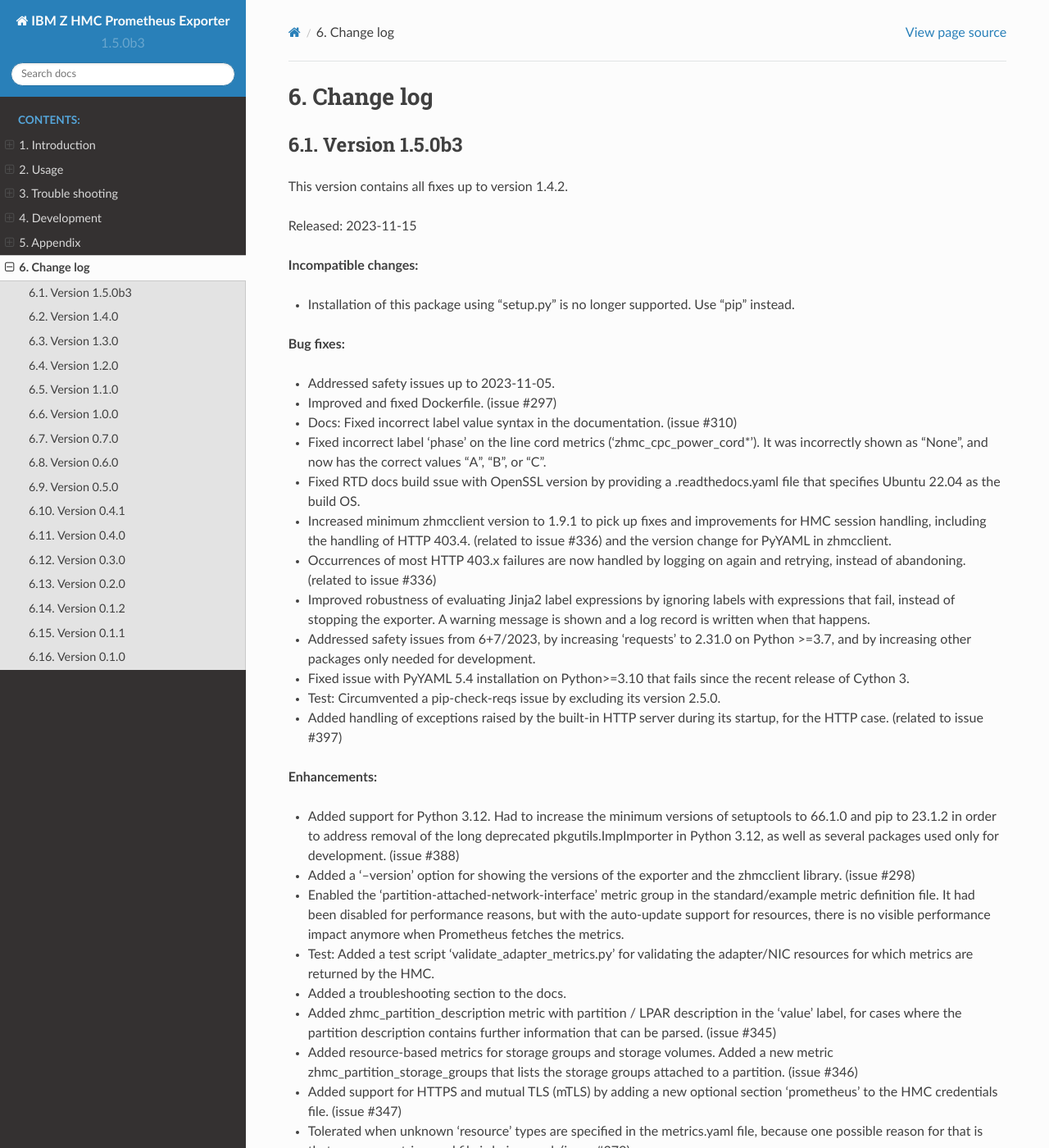
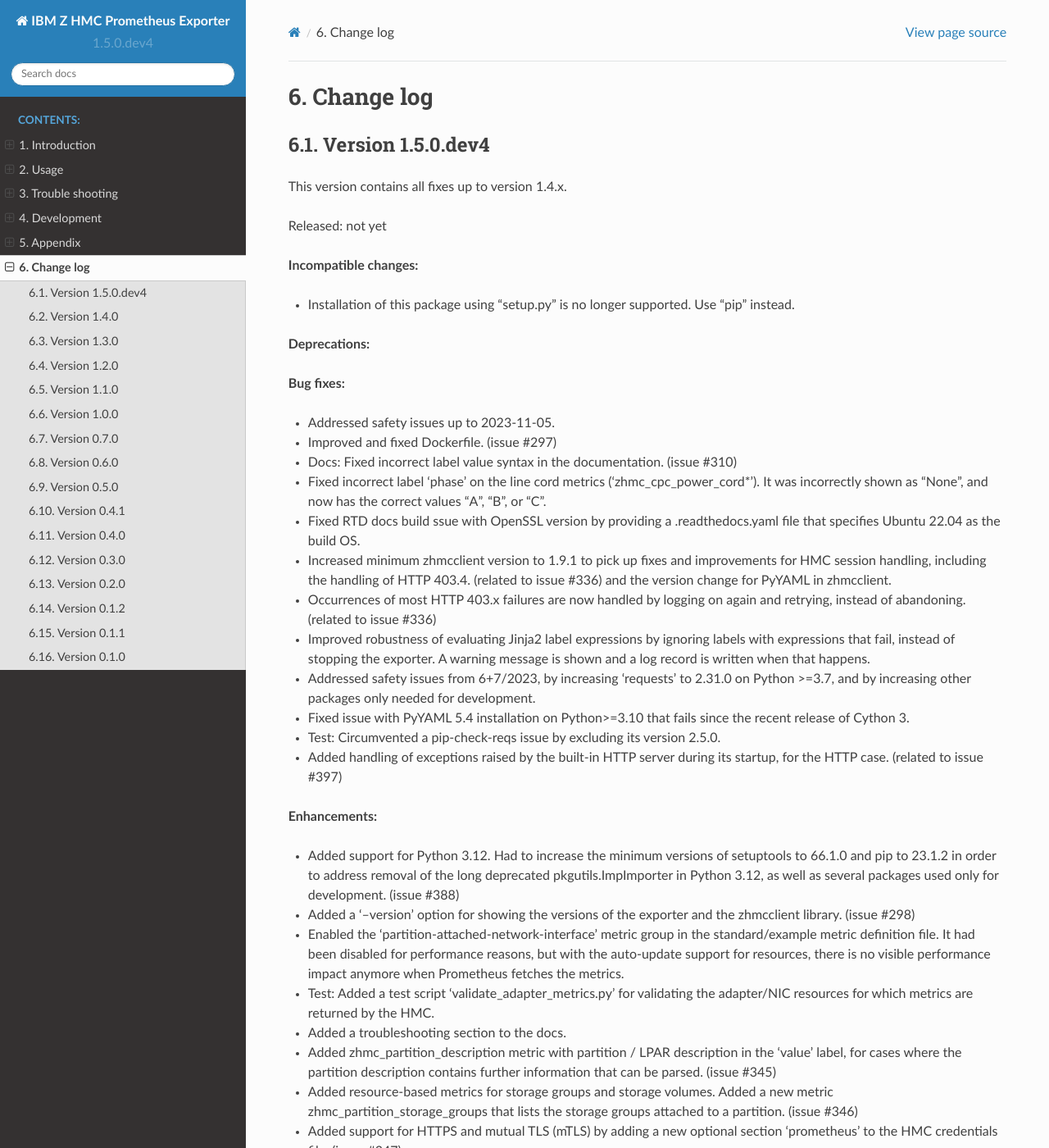
Before and after one commit to zhmcclient/zhmc-prometheus-exporter, a Sphinx documentation site: the page built from docs/changes.rst, in a window 1280 px wide and 1400 px high. Shown: the whole window at 82% size. Built offline with Sphinx 7.4.7 and the Read the Docs theme 2.0.0, drawn with Linux system fonts in a browser that asks for light colours; some of the changed text lies outside the part shown.

Commit message:
Start 1.5.0.dev4
Signed-off-by: Andreas Maier <maiera@de.ibm.com>

```diff
--- a/docs/changes.rst
+++ b/docs/changes.rst
@@ -17,17 +17,19 @@
 ----------
 
 
-Version 1.5.0b3
-^^^^^^^^^^^^^^^
+Version 1.5.0.dev4
+^^^^^^^^^^^^^^^^^^
 
-This version contains all fixes up to version 1.4.2.
+This version contains all fixes up to version 1.4.x.
 
-Released: 2023-11-15
+Released: not yet
 
 **Incompatible changes:**
 
 * Installation of this package using "setup.py" is no longer supported.
   Use "pip" instead.
+
+**Deprecations:**
 
 **Bug fixes:**
 
--- a/zhmc_prometheus_exporter/_version.py
+++ b/zhmc_prometheus_exporter/_version.py
@@ -25,4 +25,4 @@
 #:
 #: * "M.N.P.dev1": A not yet released version M.N.P
 #: * "M.N.P": A released version M.N.P
-__version__ = '1.5.0b3'
+__version__ = '1.5.0.dev4'
```
Also changed, not shown: other parts of docs/changes.rst (+8 -0 lines).
